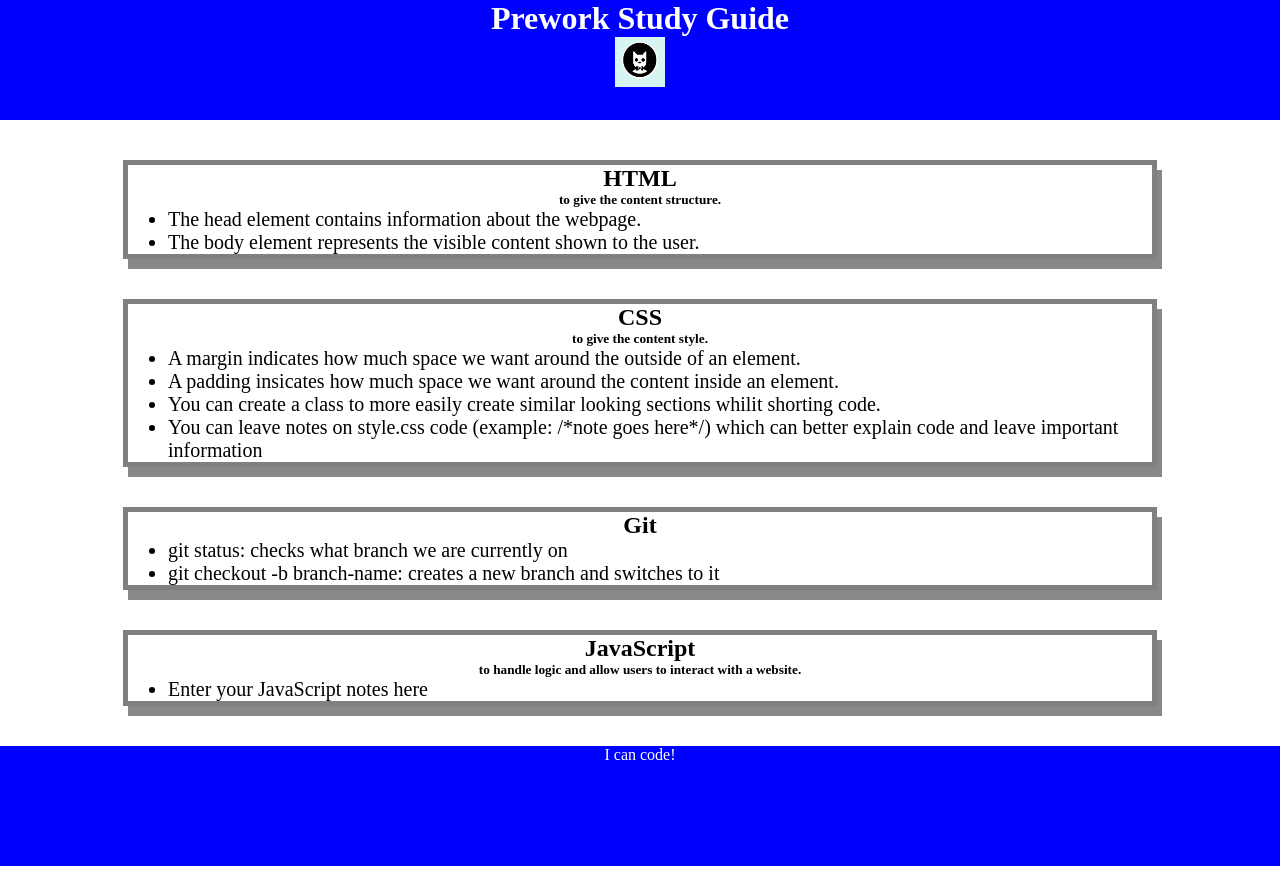
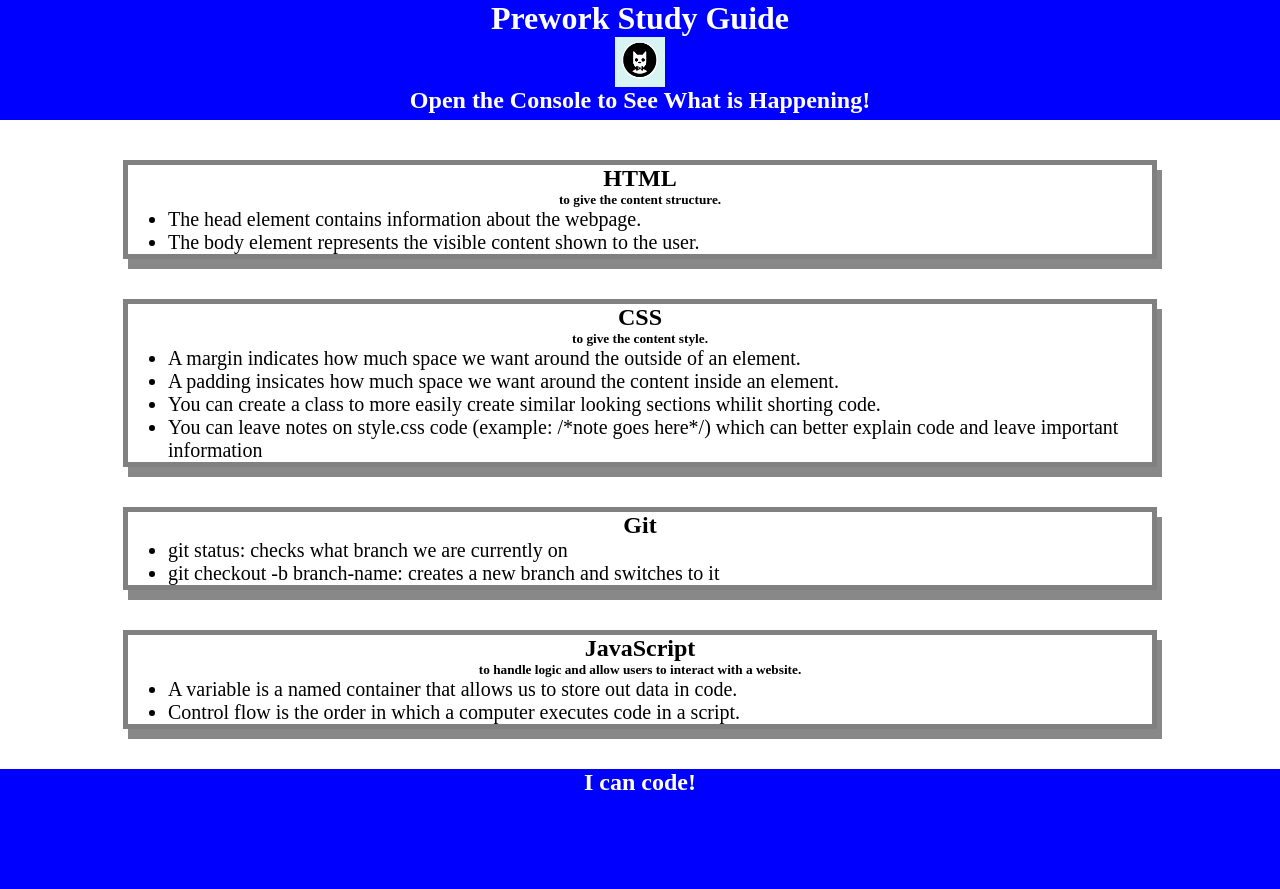
Before and after one commit to justkeepthevibe/prework-study-guide, a plain HTML site: page index.html in a window 1280 px wide. Before the commit the page ends 866 px from the top, so only its background shows below. Drawn offline with Linux system fonts and the light colour scheme.

Commit message:
Made final changes to polish and correct errors

```diff
--- a/index.html
+++ b/index.html
@@ -11,6 +11,7 @@
     <header id="top">
       <h1>Prework Study Guide</h1>
       <img src="./assets/bowtie-cat.png" alt="Profile image of cat wearing a bow tie." />
+      <h2>Open the Console to See What is Happening!</h2>
     </header>
 
 <main>
@@ -57,7 +58,8 @@
       <h5> to handle logic and allow users to interact with a website. </h5>
 
           <ul>
-              <li> Enter your JavaScript notes here </li>
+              <li> A variable is a named container that allows us to store out data in code. </li>
+              <li> Control flow is the order in which a computer executes code in a script. </li>
           </ul>
 
    </section>
@@ -65,7 +67,7 @@
   </main>
 
     <footer>
-      <p>I can code!</p>
+      <h2>I can code!</h2>
     </footer>
   </body>
 </html>
```
